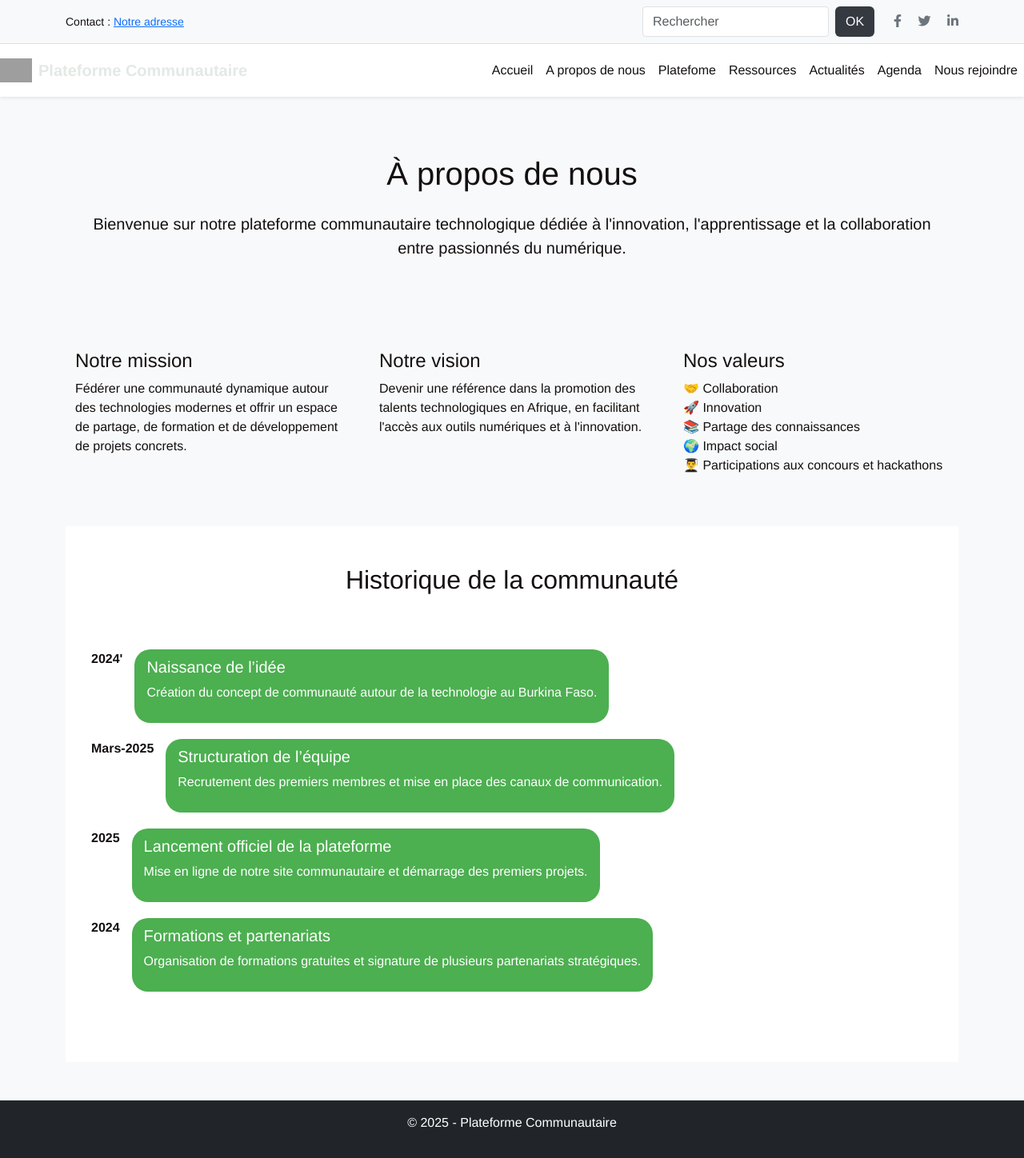
After one commit to bahoumezekiel/communautyProject, a Django app: page /apropos/ in a window 1280 px wide. The commit adds this page. Shown: the whole page at 80% size. Run offline with Django 5.2, Linux system fonts and the light colour scheme; grey boxes are pictures that could not be loaded.

Commit message:
travail sur la page a propos de nous

```diff
--- a/Main/static/main/css/styles.css
+++ b/Main/static/main/css/styles.css
@@ -135,3 +135,46 @@ form input[type="search"] {
 .card:hover img {
   transform: scale(1.05);
 }
+
+
+
+.frise-chronologique {
+  display: flex;
+  justify-content: space-between;
+  align-items: flex-start;
+  padding: 20px;
+}
+
+.evenements {
+  position: relative;
+  width: 70%;
+}
+
+.evenement {
+  display: flex;
+  align-items: flex-start;
+  margin-bottom: 20px;
+}
+
+.date {
+  margin-right: 15px;
+  font-weight: bold;
+}
+
+.bulle {
+  padding: 10px 15px;
+  border-radius: 20px;
+  color: white;
+  background-color: #4CAF50; /* Vert */
+}
+
+.annees {
+  width: 20%;
+  display: flex;
+  flex-direction: column;
+  align-items: flex-end;
+}
+
+.annee {
+  margin-bottom: 10px;
+}
--- /dev/null
+++ b/Main/templates/main/apropos.html
@@ -0,0 +1,76 @@
+{% extends 'main/base.html' %}
+{% load static %}
+{% block title %}A propos de nous |Communauté Tech{% endblock %}
+
+{% block content %}
+<section class="py-5 text-center bg-light">
+  <div class="container">
+    <h1 class="mb-4">À propos de nous</h1>
+    <p class="lead">Bienvenue sur notre plateforme communautaire technologique dédiée à l'innovation, l'apprentissage et la collaboration entre passionnés du numérique.</p>
+  </div>
+</section>
+
+<section class="py-5">
+  <div class="container">
+    <div class="row g-5">
+      <div class="col-md-4">
+        <h4>Notre mission</h4>
+        <p>Fédérer une communauté dynamique autour des technologies modernes et offrir un espace de partage, de formation et de développement de projets concrets.</p>
+      </div>
+      <div class="col-md-4">
+        <h4>Notre vision</h4>
+        <p>Devenir une référence dans la promotion des talents technologiques en Afrique, en facilitant l'accès aux outils numériques et à l'innovation.</p>
+      </div>
+      <div class="col-md-4">
+        <h4>Nos valeurs</h4>
+        <ul class="list-unstyled">
+          <li>🤝 Collaboration</li>
+          <li>🚀 Innovation</li>
+          <li>📚 Partage des connaissances</li>
+          <li>🌍 Impact social</li>
+          <li>👨‍🎓 Participations aux concours et hackathons</li>
+        </ul>
+      </div>
+    </div>
+  </div>
+</section>
+
+<section class="py-5 bg-white" id="historique">
+  <div class="container">
+    <h2 class="text-center mb-5">Historique de la communauté</h2>
+    <div class="frise-chronologique">
+      <div class="evenements">
+        <div class="evenement">
+          <div class="date">2024'</div>
+          <div class="bulle">
+            <h5>Naissance de l’idée</h5>
+            <p>Création du concept de communauté autour de la technologie au Burkina Faso.</p>
+          </div>
+        </div>
+        <div class="evenement">
+          <div class="date">Mars-2025</div>
+          <div class="bulle">
+            <h5>Structuration de l’équipe</h5>
+            <p>Recrutement des premiers membres et mise en place des canaux de communication.</p>
+          </div>
+        </div>
+        <div class="evenement">
+          <div class="date">2025</div>
+          <div class="bulle">
+            <h5>Lancement officiel de la plateforme</h5>
+            <p>Mise en ligne de notre site communautaire et démarrage des premiers projets.</p>
+          </div>
+        </div>
+        <div class="evenement">
+          <div class="date">2024</div>
+          <div class="bulle">
+            <h5>Formations et partenariats</h5>
+            <p>Organisation de formations gratuites et signature de plusieurs partenariats stratégiques.</p>
+          </div>
+        </div>
+      </div>
+    </div>
+  </div>
+</section>
+
+{% endblock %}
--- a/Main/templates/main/base.html
+++ b/Main/templates/main/base.html
@@ -56,7 +56,8 @@
     <!-- Liens du menu -->
     <div class="collapse navbar-collapse" align="right" id=navbarNav>
       <ul class="navbar-nav ms-auto">
-        <li class="nav-item"><a class="nav-link" href="#">A propos de nous</a></li>
+        <li class="nav-item"><a class="nav-link" href="{% url 'home' %}">Accueil</a></li>
+        <li class="nav-item"><a class="nav-link" href="{% url 'apropos' %}">A propos de nous</a></li>
         <li class="nav-item"><a class="nav-link" href="#">Platefome</a></li>
         <li class="nav-item"><a class="nav-link" href="#">Ressources</a></li>
         <li class="nav-item"><a class="nav-link" href="#">Actualités</a></li>
--- a/Main/templates/main/home.html
+++ b/Main/templates/main/home.html
@@ -148,7 +148,7 @@ Communauté Tech{% endblock %} {% block content %}
       </div>
     </div>
     <div class="col-md-3">
-      <div class="card p-5 shadow h-100">
+      <div class="card p-3 shadow h-100">
         <img
           src="{% static 'main/images/UX.jpg' %}"
           alt="UX Design"
--- a/Main/urls.py
+++ b/Main/urls.py
@@ -1,6 +1,7 @@
 from django.urls import path
-from .views import home
+from .views import *
 
 urlpatterns = [
     path('', home, name='home'),
+   path('apropos/', apropos_view, name='apropos'),
 ]
--- a/Main/views.py
+++ b/Main/views.py
@@ -5,3 +5,6 @@ from django.shortcuts import render
 
 def home(request):
     return render(request, 'main/home.html')
+
+def apropos_view(request):
+    return render(request, 'main/apropos.html')
```
Also changed, not shown: communautaire/Main/templates/main/base.html (deleted, +0 -90 lines), Main/static/main/images/aproposBG.jpg (added).
